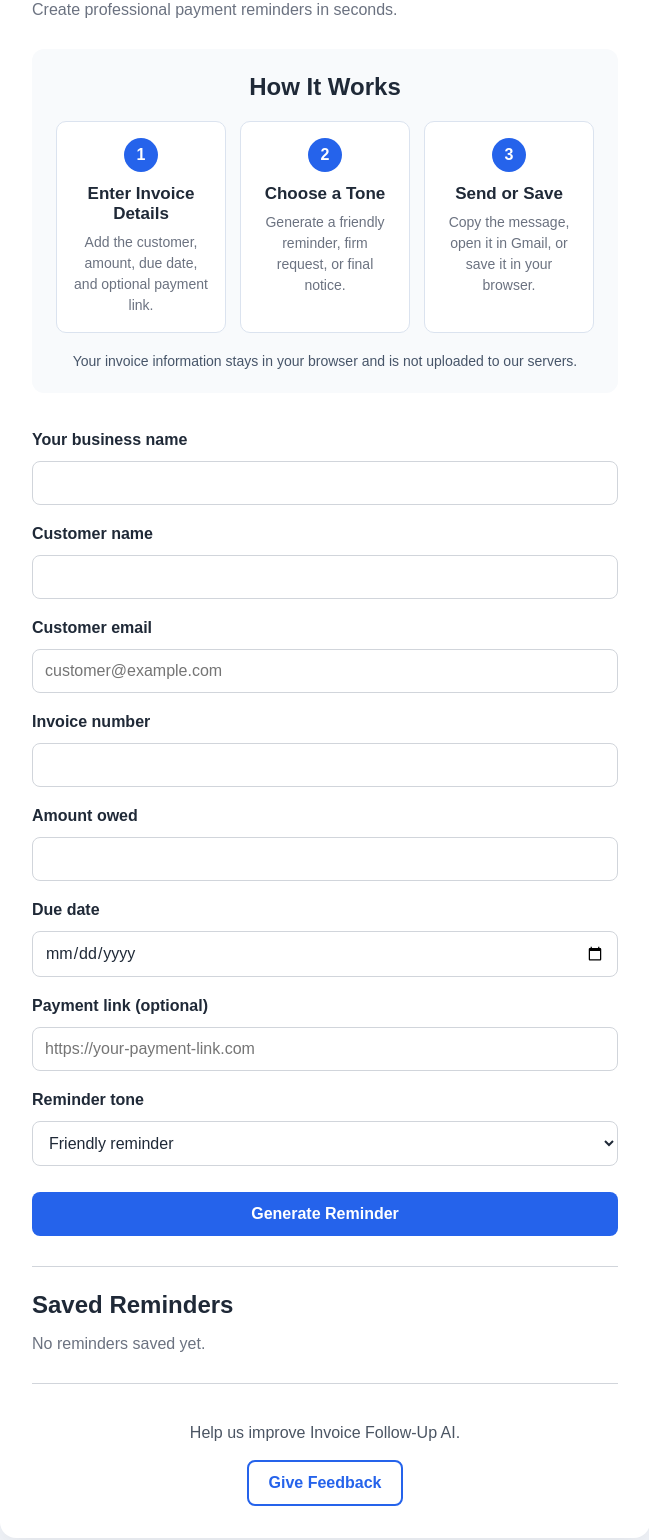
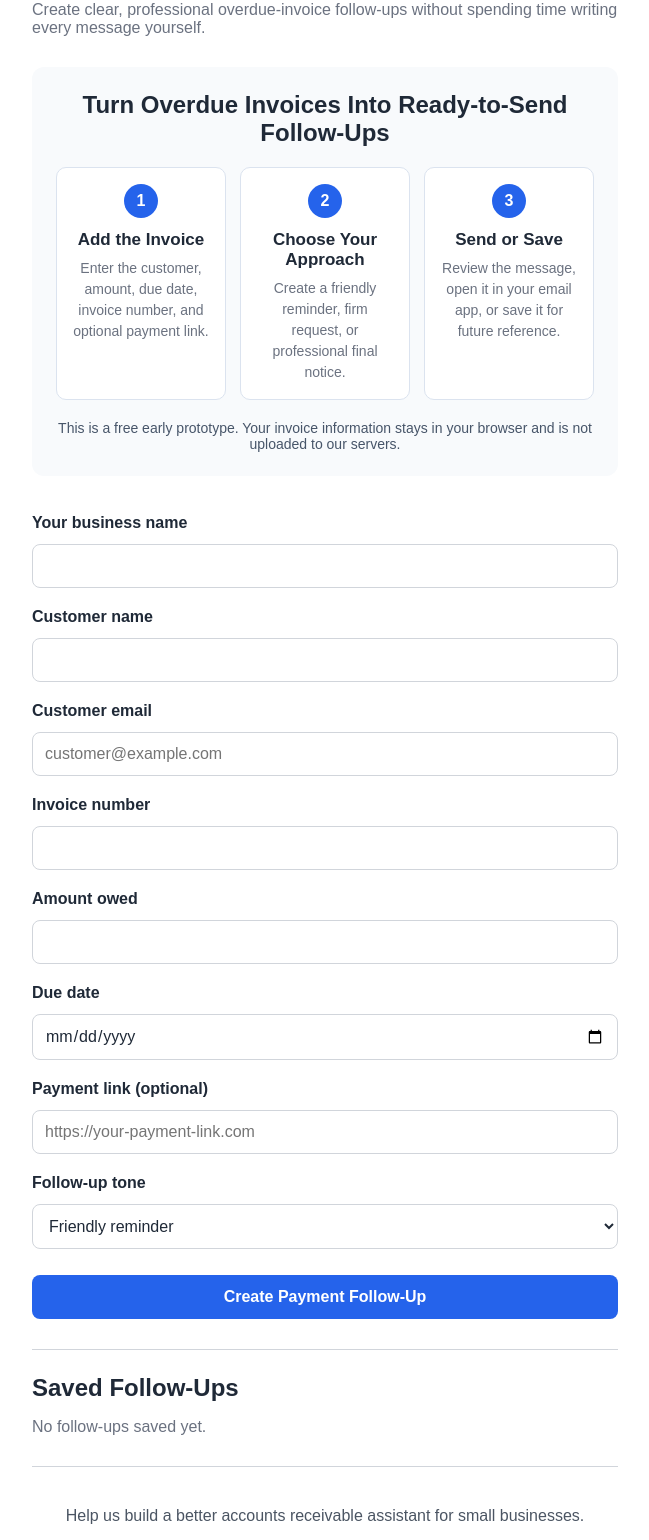
Before and after one commit to geletabayisa90-lgtm/invoice-followup-ai, a plain HTML site: page index.html in a window 1280 px wide. Shown: the part 124-1664 px from the top of the page, without its empty margins (315-964 px from the left). Drawn offline with Linux system fonts and the light colour scheme.

Commit message:
Reposition product as accounts receivable assistant

```diff
--- a/index.html
+++ b/index.html
@@ -3,32 +3,36 @@
 <head>
     <meta charset="UTF-8">
     <meta name="viewport" content="width=device-width, initial-scale=1.0">
-    <title>Invoice Follow-Up AI</title>
+    <title>AI Accounts Receivable Assistant | Invoice Follow-Up AI</title>
     <link rel="stylesheet" href="style.css">
 </head>
 <body>
     <main class="container">
-        <h1>Invoice Follow-Up AI</h1>
-        <p>Create professional payment reminders in seconds.</p>
+        <h1>AI Accounts Receivable Assistant</h1>
+        <p>
+            Create clear, professional overdue-invoice follow-ups
+            without spending time writing every message yourself.
+        </p>
+
         <section class="how-it-works">
-            <h2>How It Works</h2>
+            <h2>Turn Overdue Invoices Into Ready-to-Send Follow-Ups</h2>
 
             <div class="steps">
                 <article class="step">
                     <span>1</span>
-                    <h3>Enter Invoice Details</h3>
+                    <h3>Add the Invoice</h3>
                     <p>
-                        Add the customer, amount, due date,
-                        and optional payment link.
+                        Enter the customer, amount, due date,
+                        invoice number, and optional payment link.
                     </p>
                 </article>
 
                 <article class="step">
                     <span>2</span>
-                    <h3>Choose a Tone</h3>
+                    <h3>Choose Your Approach</h3>
                     <p>
-                        Generate a friendly reminder,
-                        firm request, or final notice.
+                        Create a friendly reminder, firm request,
+                        or professional final notice.
                     </p>
                 </article>
 
@@ -36,23 +40,25 @@
                     <span>3</span>
                     <h3>Send or Save</h3>
                     <p>
-                        Copy the message, open it in Gmail,
-                        or save it in your browser.
+                        Review the message, open it in your email app,
+                        or save it for future reference.
                     </p>
                 </article>
             </div>
 
             <p class="privacy-note">
-                Your invoice information stays in your browser
-                and is not uploaded to our servers.
+                This is a free early prototype. Your invoice information
+                stays in your browser and is not uploaded to our servers.
             </p>
         </section>
+
         <form id="reminderForm">
             <label for="businessName">Your business name</label>
             <input type="text" id="businessName" required>
 
             <label for="customerName">Customer name</label>
             <input type="text" id="customerName" required>
+
             <label for="customerEmail">Customer email</label>
             <input
                 type="email"
@@ -60,6 +66,7 @@
                 placeholder="customer@example.com"
                 required
             >
+
             <label for="invoiceNumber">Invoice number</label>
             <input type="text" id="invoiceNumber" required>
 
@@ -68,57 +75,87 @@
 
             <label for="dueDate">Due date</label>
             <input type="date" id="dueDate" required>
+
             <label for="paymentLink">Payment link (optional)</label>
             <input
                 type="url"
                 id="paymentLink"
                 placeholder="https://your-payment-link.com"
             >
-            <label for="tone">Reminder tone</label>
+
+            <label for="tone">Follow-up tone</label>
             <select id="tone" required>
                 <option value="friendly">Friendly reminder</option>
-                <option value="firm">Firm reminder</option>
+                <option value="firm">Firm payment request</option>
                 <option value="final">Final notice</option>
             </select>
-            <button type="submit">Generate Reminder</button>
+
+            <button type="submit">Create Payment Follow-Up</button>
         </form>
 
         <section id="resultSection" hidden>
-            <h2>Your payment reminder</h2>
+            <h2>Your Ready-to-Send Follow-Up</h2>
+
             <textarea
-    id="reminderOutput"
-    rows="14"
-    aria-label="Generated invoice reminder"
-    spellcheck="true"
-></textarea>
+                id="reminderOutput"
+                rows="14"
+                aria-label="Generated invoice reminder"
+                spellcheck="true"
+            ></textarea>
+
             <button type="button" id="copyButton">Copy Message</button>
-            <button type="button" id="emailButton">Send with Email App</button>
-            <button type="button" id="saveButton">Save Reminder</button>
+            <button type="button" id="emailButton">Open in Email App</button>
+            <button type="button" id="saveButton">Save Follow-Up</button>
+
             <div class="result-feedback" aria-labelledby="resultFeedbackQuestion">
-                <p id="resultFeedbackQuestion">Was this reminder useful?</p>
+                <p id="resultFeedbackQuestion">
+                    Would this save you time following up on unpaid invoices?
+                </p>
+
                 <div class="feedback-choices">
-                    <a href="https://forms.gle/PU1a9QduDTvGaTyG8" target="_blank" rel="noopener noreferrer">👍 Yes</a>
-                    <a href="https://forms.gle/PU1a9QduDTvGaTyG8" target="_blank" rel="noopener noreferrer">👎 No</a>
+                    <a
+                        href="https://forms.gle/PU1a9QduDTvGaTyG8"
+                        target="_blank"
+                        rel="noopener noreferrer"
+                    >👍 Yes</a>
+
+                    <a
+                        href="https://forms.gle/PU1a9QduDTvGaTyG8"
+                        target="_blank"
+                        rel="noopener noreferrer"
+                    >👎 No</a>
                 </div>
-                <a class="feedback-details-link" href="https://forms.gle/PU1a9QduDTvGaTyG8" target="_blank" rel="noopener noreferrer">Tell us why</a>
+
+                <a
+                    class="feedback-details-link"
+                    href="https://forms.gle/PU1a9QduDTvGaTyG8"
+                    target="_blank"
+                    rel="noopener noreferrer"
+                >Tell us why</a>
             </div>
         </section>
+
         <section id="historySection" class="history-section">
             <div class="history-heading">
-                <h2>Saved Reminders</h2>
+                <h2>Saved Follow-Ups</h2>
                 <button type="button" id="clearHistoryButton">
                     Clear History
                 </button>
             </div>
 
             <p id="emptyHistoryMessage">
-                No reminders saved yet.
+                No follow-ups saved yet.
             </p>
 
             <div id="historyList"></div>
         </section>
+
         <section class="feedback-section">
-            <p>Help us improve Invoice Follow-Up AI.</p>
+            <p>
+                Help us build a better accounts receivable assistant
+                for small businesses.
+            </p>
+
             <a
                 class="feedback-button"
                 href="https://docs.google.com/forms/d/e/1FAIpQLSciPIqaOZWNICEapartX4webXKOMAzbdnPBFlSGGddXzPRoZQ/viewform"
```
